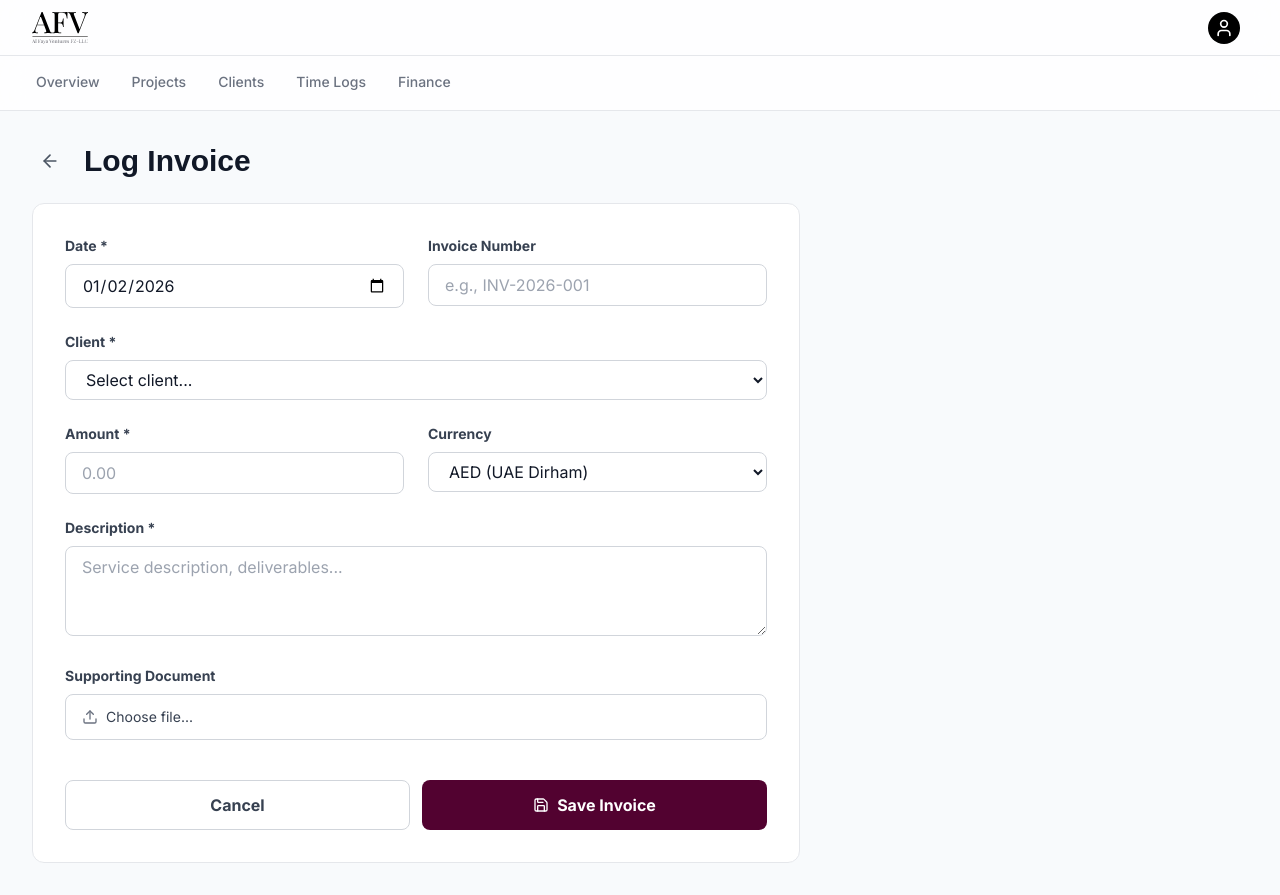
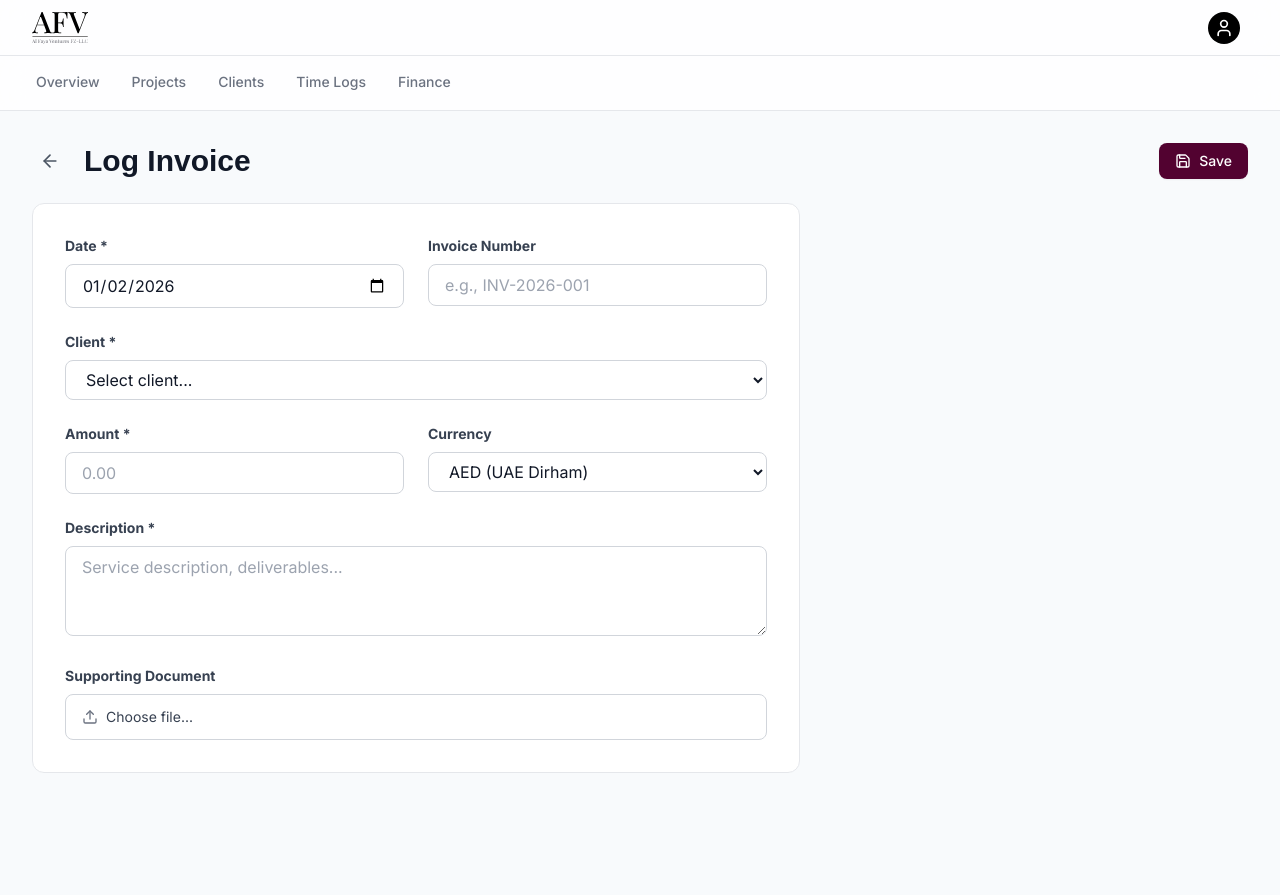
Before and after one commit to lustrecker-lang/alfayainternal, a Next.js app: page /dashboard/afconsult/finance/new in a window 1280 px wide. After the commit the page ends 805 px from the top, so only its background shows below. Built offline with nearby package versions, Linux system fonts and the light colour scheme; a web font is replaced by a local one.

Commit message:
Redesign: Uniform form layout with top bar (back left, save right)

```diff
--- a/app/dashboard/afconsult/clients/new/page.tsx
+++ b/app/dashboard/afconsult/clients/new/page.tsx
@@ -16,6 +16,8 @@ export default function NewClientPage() {
 
     return (
         <div className="space-y-6">
+            {/* Header with Back and Save */}
+            <div className="flex justify-between items-center">
                 <div className="flex items-center gap-4">
                     <Link href="/dashboard/afconsult/clients">
                         <button className="p-2 hover:bg-gray-100 dark:hover:bg-zinc-800 rounded-lg transition-colors">
@@ -24,9 +26,15 @@ export default function NewClientPage() {
                     </Link>
                     <h1 className="text-3xl font-bold text-gray-900 dark:text-white">Add Client</h1>
                 </div>
+                <button type="submit" form="client-form" className="flex items-center gap-2 px-4 py-2 bg-afconsult text-white rounded-lg hover:opacity-90 transition-opacity shadow-sm text-sm font-medium">
+                    <Save className="w-4 h-4" />
+                    Save
+                </button>
+            </div>
 
+            {/* Form */}
             <div className="bg-white dark:bg-zinc-800 p-8 rounded-xl border border-gray-200 dark:border-gray-700 max-w-3xl">
-                <form className="space-y-6">
+                <form id="client-form" className="space-y-6">
                     <div>
                         <label className="block text-sm font-bold text-gray-700 dark:text-gray-300 mb-2 font-sans">Company Name *</label>
                         <input
@@ -102,18 +110,6 @@ export default function NewClientPage() {
                             </div>
                         </div>
                     </div>
-
-                    <div className="flex gap-3 pt-4">
-                        <Link href="/dashboard/afconsult/clients" className="flex-1">
-                            <button type="button" className="w-full py-3 border border-gray-300 dark:border-gray-600 text-gray-700 dark:text-gray-300 rounded-lg font-bold hover:bg-gray-50 dark:hover:bg-zinc-700 transition-colors">
-                                Cancel
-                            </button>
-                        </Link>
-                        <button type="submit" className="flex-1 py-3 bg-afconsult text-white rounded-lg font-bold hover:opacity-90 transition-opacity flex items-center justify-center gap-2">
-                            <Save className="w-4 h-4" />
-                            Add Client
-                        </button>
-                    </div>
                 </form>
             </div>
         </div>
--- a/app/dashboard/afconsult/finance/new/page.tsx
+++ b/app/dashboard/afconsult/finance/new/page.tsx
@@ -7,7 +7,7 @@ import { useSearchParams } from 'next/navigation';
 
 export default function NewTransactionPage() {
     const searchParams = useSearchParams();
-    const type = searchParams.get('type') || 'invoice'; // 'invoice' or 'expense'
+    const type = searchParams.get('type') || 'invoice';
 
     const [formData, setFormData] = useState({
         date: new Date().toISOString().split('T')[0],
@@ -22,6 +22,8 @@ export default function NewTransactionPage() {
 
     return (
         <div className="space-y-6">
+            {/* Header with Back and Save */}
+            <div className="flex justify-between items-center">
                 <div className="flex items-center gap-4">
                     <Link href="/dashboard/afconsult/finance">
                         <button className="p-2 hover:bg-gray-100 dark:hover:bg-zinc-800 rounded-lg transition-colors">
@@ -32,9 +34,15 @@ export default function NewTransactionPage() {
                         {type === 'invoice' ? 'Log Invoice' : 'Log Expense'}
                     </h1>
                 </div>
+                <button type="submit" form="transaction-form" className="flex items-center gap-2 px-4 py-2 bg-afconsult text-white rounded-lg hover:opacity-90 transition-opacity shadow-sm text-sm font-medium">
+                    <Save className="w-4 h-4" />
+                    Save
+                </button>
+            </div>
 
+            {/* Form */}
             <div className="bg-white dark:bg-zinc-800 p-8 rounded-xl border border-gray-200 dark:border-gray-700 max-w-3xl">
-                <form className="space-y-6">
+                <form id="transaction-form" className="space-y-6">
                     <div className="grid grid-cols-1 md:grid-cols-2 gap-6">
                         <div>
                             <label className="block text-sm font-bold text-gray-700 dark:text-gray-300 mb-2 font-sans">Date *</label>
@@ -141,18 +149,6 @@ export default function NewTransactionPage() {
                             )}
                         </div>
                     </div>
-
-                    <div className="flex gap-3 pt-4">
-                        <Link href="/dashboard/afconsult/finance" className="flex-1">
-                            <button type="button" className="w-full py-3 border border-gray-300 dark:border-gray-600 text-gray-700 dark:text-gray-300 rounded-lg font-bold hover:bg-gray-50 dark:hover:bg-zinc-700 transition-colors">
-                                Cancel
-                            </button>
-                        </Link>
-                        <button type="submit" className="flex-1 py-3 bg-afconsult text-white rounded-lg font-bold hover:opacity-90 transition-opacity flex items-center justify-center gap-2">
-                            <Save className="w-4 h-4" />
-                            {type === 'invoice' ? 'Save Invoice' : 'Save Expense'}
-                        </button>
-                    </div>
                 </form>
             </div>
         </div>
--- a/app/dashboard/afconsult/projects/new/page.tsx
+++ b/app/dashboard/afconsult/projects/new/page.tsx
@@ -15,6 +15,8 @@ export default function NewProjectPage() {
 
     return (
         <div className="space-y-6">
+            {/* Header with Back and Save */}
+            <div className="flex justify-between items-center">
                 <div className="flex items-center gap-4">
                     <Link href="/dashboard/afconsult/projects">
                         <button className="p-2 hover:bg-gray-100 dark:hover:bg-zinc-800 rounded-lg transition-colors">
@@ -23,9 +25,15 @@ export default function NewProjectPage() {
                     </Link>
                     <h1 className="text-3xl font-bold text-gray-900 dark:text-white">New Project</h1>
                 </div>
+                <button type="submit" form="project-form" className="flex items-center gap-2 px-4 py-2 bg-afconsult text-white rounded-lg hover:opacity-90 transition-opacity shadow-sm text-sm font-medium">
+                    <Save className="w-4 h-4" />
+                    Save
+                </button>
+            </div>
 
+            {/* Form */}
             <div className="bg-white dark:bg-zinc-800 p-8 rounded-xl border border-gray-200 dark:border-gray-700 max-w-3xl">
-                <form className="space-y-6">
+                <form id="project-form" className="space-y-6">
                     <div>
                         <label className="block text-sm font-bold text-gray-700 dark:text-gray-300 mb-2 font-sans">Project Name *</label>
                         <input
@@ -89,18 +97,6 @@ export default function NewProjectPage() {
                             placeholder="Project scope, objectives, deliverables..."
                         />
                     </div>
-
-                    <div className="flex gap-3 pt-4">
-                        <Link href="/dashboard/afconsult/projects" className="flex-1">
-                            <button type="button" className="w-full py-3 border border-gray-300 dark:border-gray-600 text-gray-700 dark:text-gray-300 rounded-lg font-bold hover:bg-gray-50 dark:hover:bg-zinc-700 transition-colors">
-                                Cancel
-                            </button>
-                        </Link>
-                        <button type="submit" className="flex-1 py-3 bg-afconsult text-white rounded-lg font-bold hover:opacity-90 transition-opacity flex items-center justify-center gap-2">
-                            <Save className="w-4 h-4" />
-                            Create Project
-                        </button>
-                    </div>
                 </form>
             </div>
         </div>
--- a/app/dashboard/afconsult/time-logs/new/page.tsx
+++ b/app/dashboard/afconsult/time-logs/new/page.tsx
@@ -15,6 +15,8 @@ export default function NewTimeLogPage() {
 
     return (
         <div className="space-y-6">
+            {/* Header with Back and Save */}
+            <div className="flex justify-between items-center">
                 <div className="flex items-center gap-4">
                     <Link href="/dashboard/afconsult/time-logs">
                         <button className="p-2 hover:bg-gray-100 dark:hover:bg-zinc-800 rounded-lg transition-colors">
@@ -23,9 +25,15 @@ export default function NewTimeLogPage() {
                     </Link>
                     <h1 className="text-3xl font-bold text-gray-900 dark:text-white">Log Hours</h1>
                 </div>
+                <button type="submit" form="timelog-form" className="flex items-center gap-2 px-4 py-2 bg-afconsult text-white rounded-lg hover:opacity-90 transition-opacity shadow-sm text-sm font-medium">
+                    <Save className="w-4 h-4" />
+                    Save
+                </button>
+            </div>
 
+            {/* Form */}
             <div className="bg-white dark:bg-zinc-800 p-8 rounded-xl border border-gray-200 dark:border-gray-700 max-w-3xl">
-                <form className="space-y-6">
+                <form id="timelog-form" className="space-y-6">
                     <div className="grid grid-cols-1 md:grid-cols-2 gap-6">
                         <div>
                             <label className="block text-sm font-bold text-gray-700 dark:text-gray-300 mb-2 font-sans">Date *</label>
@@ -89,18 +97,6 @@ export default function NewTimeLogPage() {
                             placeholder="What work was performed during this time?"
                         />
                     </div>
-
-                    <div className="flex gap-3 pt-4">
-                        <Link href="/dashboard/afconsult/time-logs" className="flex-1">
-                            <button type="button" className="w-full py-3 border border-gray-300 dark:border-gray-600 text-gray-700 dark:text-gray-300 rounded-lg font-bold hover:bg-gray-50 dark:hover:bg-zinc-700 transition-colors">
-                                Cancel
-                            </button>
-                        </Link>
-                        <button type="submit" className="flex-1 py-3 bg-afconsult text-white rounded-lg font-bold hover:opacity-90 transition-opacity flex items-center justify-center gap-2">
-                            <Save className="w-4 h-4" />
-                            Log Hours
-                        </button>
-                    </div>
                 </form>
             </div>
         </div>
```
Lines whose indentation alone changed are shown as unchanged.
